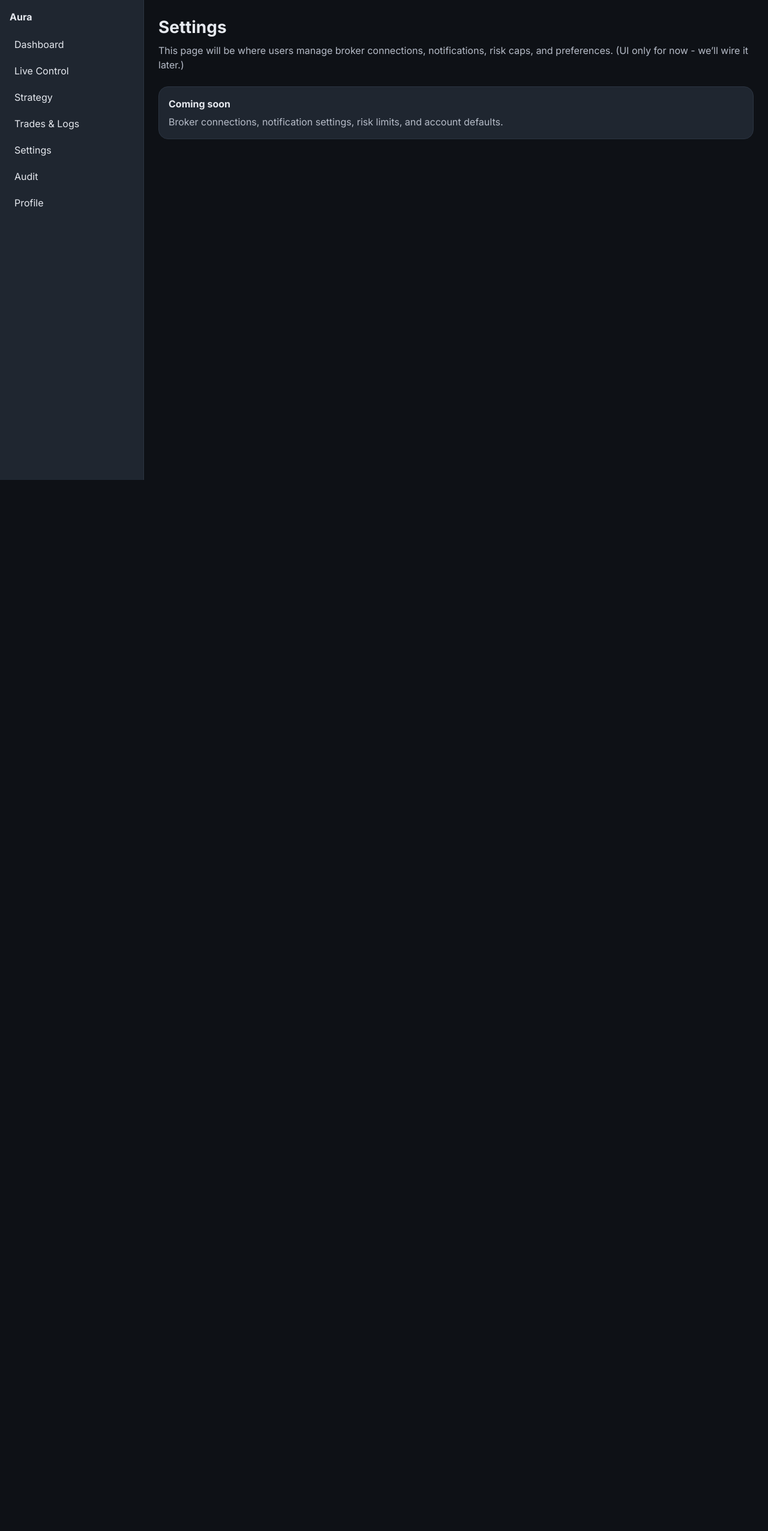
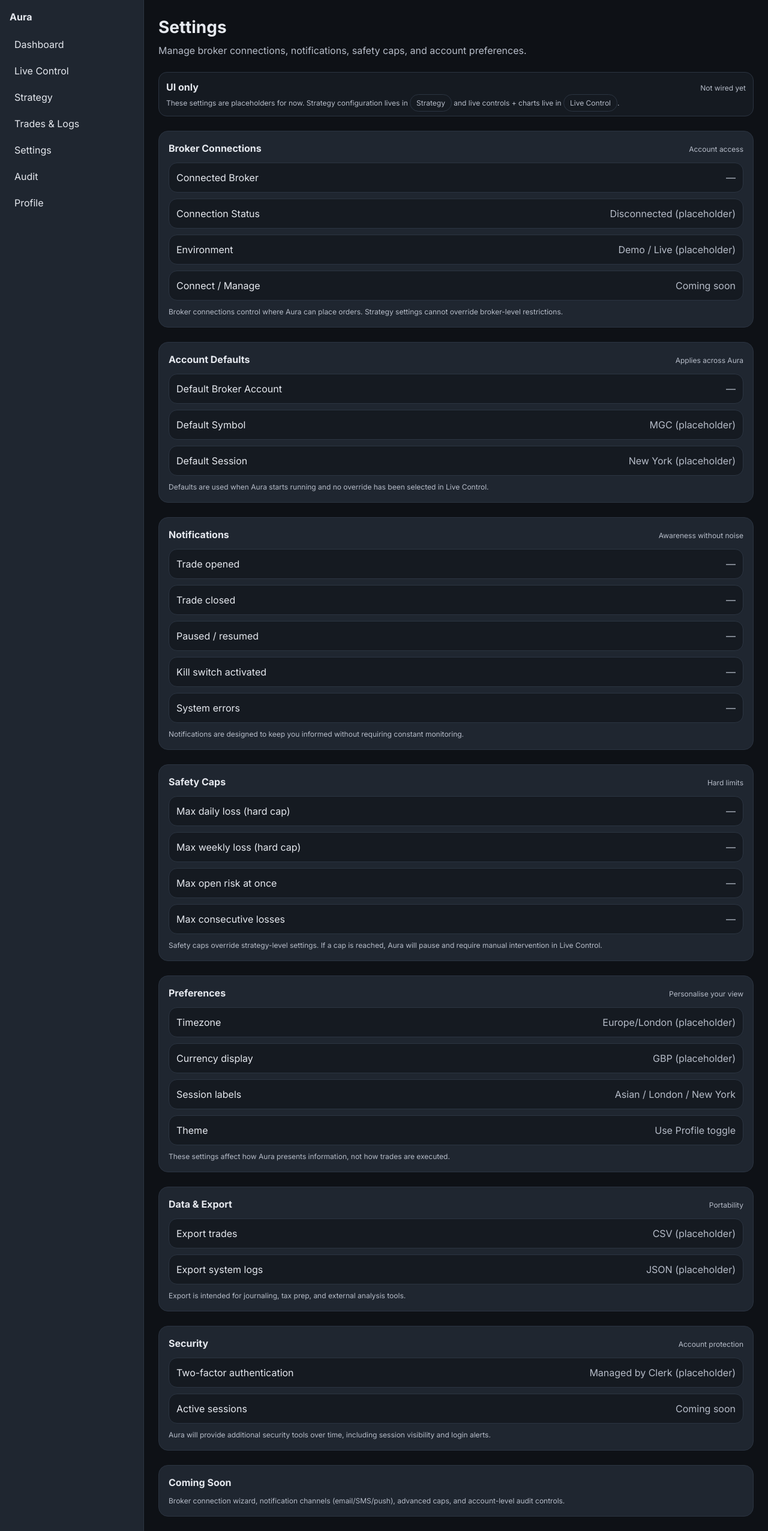
Before and after one commit to becspage-arch/aura, a Next.js app: page /app/settings in a window 1280 px wide. Shown: the whole page at 60% size. Before the commit the page ends 800 px from the top, so only its background shows below. Built offline with nearby package versions, Linux system fonts and the light colour scheme.

Commit message:
settings page

```diff
--- a/src/app/app/settings/page.tsx
+++ b/src/app/app/settings/page.tsx
@@ -1,29 +1,266 @@
 export const dynamic = "force-dynamic";
+
+import Link from "next/link";
 
 export default function SettingsPage() {
   return (
-    <div className="mx-auto grid max-w-6xl gap-6">
+    <div className="mx-auto max-w-6xl aura-page">
+      {/* Page intro */}
       <div>
-        <h1 style={{ fontSize: 28, fontWeight: 700 }}>Settings</h1>
-        <p style={{ marginTop: 6, color: "var(--muted-foreground)" }}>
-          This page will be where users manage broker connections, notifications, risk caps, and preferences.
-          (UI only for now - we’ll wire it later.)
+        <h1 className="aura-page-title">Settings</h1>
+        <p className="aura-page-subtitle">
+          Manage broker connections, notifications, safety caps, and account preferences.
         </p>
       </div>
 
-      <section
-        style={{
-          border: "1px solid var(--border)",
-          borderRadius: 16,
-          padding: 16,
-          background: "var(--card)",
-          color: "var(--card-foreground)",
-        }}
-      >
-        <div style={{ fontWeight: 700, marginBottom: 6 }}>Coming soon</div>
-        <div style={{ color: "var(--muted-foreground)" }}>
-          Broker connections, notification settings, risk limits, and account defaults.
+      {/* Read-only / UI-only notice */}
+      <section className="aura-card-muted">
+        <div className="aura-row-between">
+          <span className="aura-card-title">UI only</span>
+          <span className="aura-muted aura-text-xs">Not wired yet</span>
         </div>
+        <p className="aura-muted aura-text-xs aura-mt-6">
+          These settings are placeholders for now. Strategy configuration lives in{" "}
+          <Link className="aura-link aura-pill" href="/app/strategy">
+            Strategy
+          </Link>{" "}
+          and live controls + charts live in{" "}
+          <Link className="aura-link aura-pill" href="/app/live-control">
+            Live Control
+          </Link>
+          .
+        </p>
+      </section>
+
+      {/* Broker connections */}
+      <section className="aura-card">
+        <div className="aura-row-between">
+          <div className="aura-card-title">Broker Connections</div>
+          <div className="aura-muted aura-text-xs">Account access</div>
+        </div>
+
+        <div className="aura-mt-12 aura-grid-gap-10">
+          <div className="aura-card-muted aura-row-between">
+            <span>Connected Broker</span>
+            <span className="aura-muted">—</span>
+          </div>
+
+          <div className="aura-card-muted aura-row-between">
+            <span>Connection Status</span>
+            <span className="aura-muted">Disconnected (placeholder)</span>
+          </div>
+
+          <div className="aura-card-muted aura-row-between">
+            <span>Environment</span>
+            <span className="aura-muted">Demo / Live (placeholder)</span>
+          </div>
+
+          <div className="aura-card-muted aura-row-between">
+            <span>Connect / Manage</span>
+            <span className="aura-muted">Coming soon</span>
+          </div>
+
+          <p className="aura-muted aura-text-xs">
+            Broker connections control where Aura can place orders. Strategy settings cannot override
+            broker-level restrictions.
+          </p>
+        </div>
+      </section>
+
+      {/* Default account */}
+      <section className="aura-card">
+        <div className="aura-row-between">
+          <div className="aura-card-title">Account Defaults</div>
+          <div className="aura-muted aura-text-xs">Applies across Aura</div>
+        </div>
+
+        <div className="aura-mt-12 aura-grid-gap-10">
+          <div className="aura-card-muted aura-row-between">
+            <span>Default Broker Account</span>
+            <span className="aura-muted">—</span>
+          </div>
+
+          <div className="aura-card-muted aura-row-between">
+            <span>Default Symbol</span>
+            <span className="aura-muted">MGC (placeholder)</span>
+          </div>
+
+          <div className="aura-card-muted aura-row-between">
+            <span>Default Session</span>
+            <span className="aura-muted">New York (placeholder)</span>
+          </div>
+
+          <p className="aura-muted aura-text-xs">
+            Defaults are used when Aura starts running and no override has been selected in Live
+            Control.
+          </p>
+        </div>
+      </section>
+
+      {/* Notifications */}
+      <section className="aura-card">
+        <div className="aura-row-between">
+          <div className="aura-card-title">Notifications</div>
+          <div className="aura-muted aura-text-xs">Awareness without noise</div>
+        </div>
+
+        <div className="aura-mt-12 aura-grid-gap-10">
+          <div className="aura-card-muted aura-row-between">
+            <span>Trade opened</span>
+            <span className="aura-muted">—</span>
+          </div>
+
+          <div className="aura-card-muted aura-row-between">
+            <span>Trade closed</span>
+            <span className="aura-muted">—</span>
+          </div>
+
+          <div className="aura-card-muted aura-row-between">
+            <span>Paused / resumed</span>
+            <span className="aura-muted">—</span>
+          </div>
+
+          <div className="aura-card-muted aura-row-between">
+            <span>Kill switch activated</span>
+            <span className="aura-muted">—</span>
+          </div>
+
+          <div className="aura-card-muted aura-row-between">
+            <span>System errors</span>
+            <span className="aura-muted">—</span>
+          </div>
+
+          <p className="aura-muted aura-text-xs">
+            Notifications are designed to keep you informed without requiring constant monitoring.
+          </p>
+        </div>
+      </section>
+
+      {/* Safety caps (account-level overrides) */}
+      <section className="aura-card">
+        <div className="aura-row-between">
+          <div className="aura-card-title">Safety Caps</div>
+          <div className="aura-muted aura-text-xs">Hard limits</div>
+        </div>
+
+        <div className="aura-mt-12 aura-grid-gap-10">
+          <div className="aura-card-muted aura-row-between">
+            <span>Max daily loss (hard cap)</span>
+            <span className="aura-muted">—</span>
+          </div>
+
+          <div className="aura-card-muted aura-row-between">
+            <span>Max weekly loss (hard cap)</span>
+            <span className="aura-muted">—</span>
+          </div>
+
+          <div className="aura-card-muted aura-row-between">
+            <span>Max open risk at once</span>
+            <span className="aura-muted">—</span>
+          </div>
+
+          <div className="aura-card-muted aura-row-between">
+            <span>Max consecutive losses</span>
+            <span className="aura-muted">—</span>
+          </div>
+
+          <p className="aura-muted aura-text-xs">
+            Safety caps override strategy-level settings. If a cap is reached, Aura will pause and
+            require manual intervention in Live Control.
+          </p>
+        </div>
+      </section>
+
+      {/* Preferences */}
+      <section className="aura-card">
+        <div className="aura-row-between">
+          <div className="aura-card-title">Preferences</div>
+          <div className="aura-muted aura-text-xs">Personalise your view</div>
+        </div>
+
+        <div className="aura-mt-12 aura-grid-gap-10">
+          <div className="aura-card-muted aura-row-between">
+            <span>Timezone</span>
+            <span className="aura-muted">Europe/London (placeholder)</span>
+          </div>
+
+          <div className="aura-card-muted aura-row-between">
+            <span>Currency display</span>
+            <span className="aura-muted">GBP (placeholder)</span>
+          </div>
+
+          <div className="aura-card-muted aura-row-between">
+            <span>Session labels</span>
+            <span className="aura-muted">Asian / London / New York</span>
+          </div>
+
+          <div className="aura-card-muted aura-row-between">
+            <span>Theme</span>
+            <span className="aura-muted">Use Profile toggle</span>
+          </div>
+
+          <p className="aura-muted aura-text-xs">
+            These settings affect how Aura presents information, not how trades are executed.
+          </p>
+        </div>
+      </section>
+
+      {/* Data & exports */}
+      <section className="aura-card">
+        <div className="aura-row-between">
+          <div className="aura-card-title">Data & Export</div>
+          <div className="aura-muted aura-text-xs">Portability</div>
+        </div>
+
+        <div className="aura-mt-12 aura-grid-gap-10">
+          <div className="aura-card-muted aura-row-between">
+            <span>Export trades</span>
+            <span className="aura-muted">CSV (placeholder)</span>
+          </div>
+
+          <div className="aura-card-muted aura-row-between">
+            <span>Export system logs</span>
+            <span className="aura-muted">JSON (placeholder)</span>
+          </div>
+
+          <p className="aura-muted aura-text-xs">
+            Export is intended for journaling, tax prep, and external analysis tools.
+          </p>
+        </div>
+      </section>
+
+      {/* Security */}
+      <section className="aura-card">
+        <div className="aura-row-between">
+          <div className="aura-card-title">Security</div>
+          <div className="aura-muted aura-text-xs">Account protection</div>
+        </div>
+
+        <div className="aura-mt-12 aura-grid-gap-10">
+          <div className="aura-card-muted aura-row-between">
+            <span>Two-factor authentication</span>
+            <span className="aura-muted">Managed by Clerk (placeholder)</span>
+          </div>
+
+          <div className="aura-card-muted aura-row-between">
+            <span>Active sessions</span>
+            <span className="aura-muted">Coming soon</span>
+          </div>
+
+          <p className="aura-muted aura-text-xs">
+            Aura will provide additional security tools over time, including session visibility and
+            login alerts.
+          </p>
+        </div>
+      </section>
+
+      {/* Coming soon */}
+      <section className="aura-card">
+        <div className="aura-card-title">Coming Soon</div>
+        <p className="aura-muted aura-text-xs aura-mt-10">
+          Broker connection wizard, notification channels (email/SMS/push), advanced caps, and
+          account-level audit controls.
+        </p>
       </section>
     </div>
   );
```
